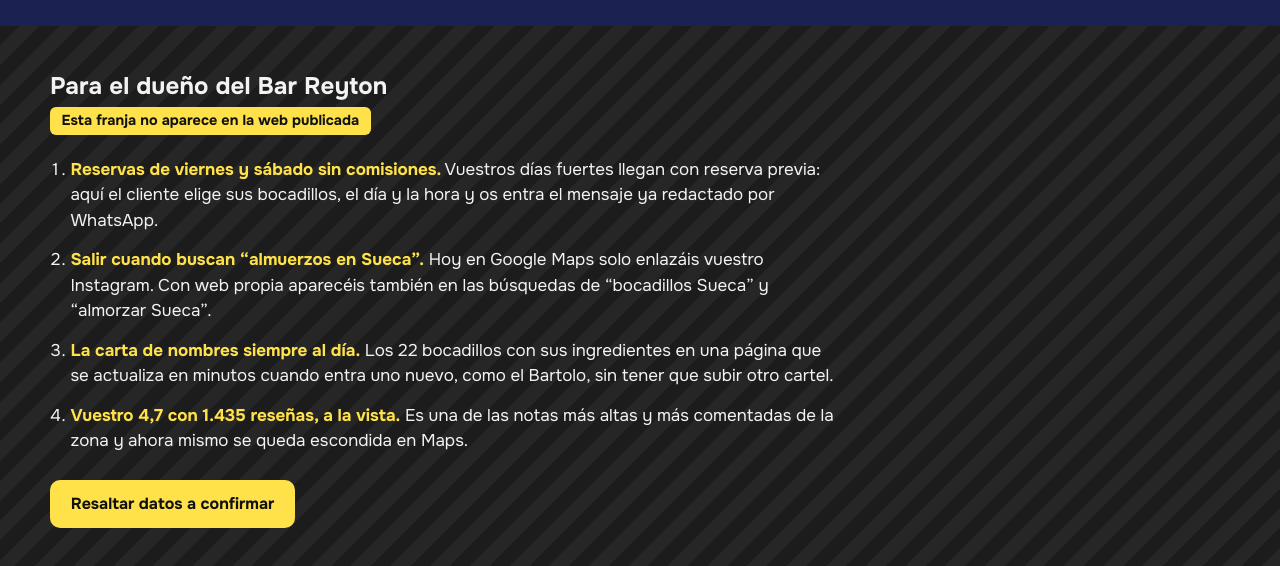
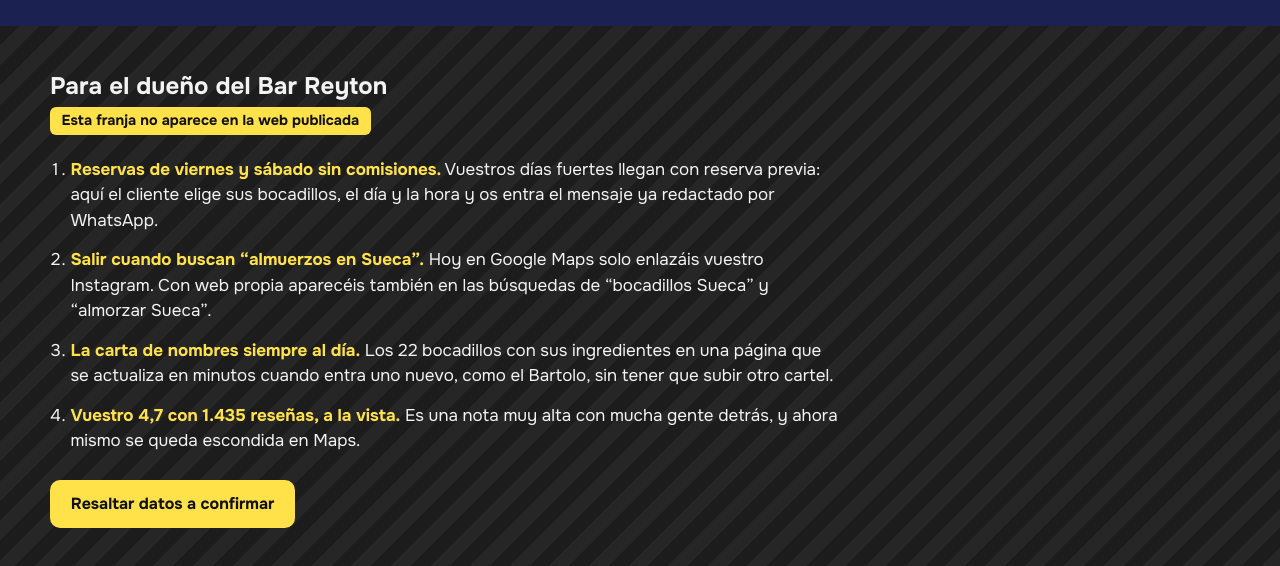
Before and after one commit to Playmobil027/bar-reyton-sueca, a plain HTML site: page index.html in a window 1280 px wide. Shown: the part 6719-7285 px from the top of the page. Drawn offline with Linux system fonts and the light colour scheme.

Commit message:
Texto franja dueño

```diff
--- a/index.html
+++ b/index.html
@@ -490,7 +490,7 @@ body.ver-editables .edit{outline:3px dashed #E0187F;outline-offset:3px;backgroun
       <li><b>Reservas de viernes y sábado sin comisiones.</b> Vuestros días fuertes llegan con reserva previa: aquí el cliente elige sus bocadillos, el día y la hora y os entra el mensaje ya redactado por WhatsApp.</li>
       <li><b>Salir cuando buscan “almuerzos en Sueca”.</b> Hoy en Google Maps solo enlazáis vuestro Instagram. Con web propia aparecéis también en las búsquedas de “bocadillos Sueca” y “almorzar Sueca”.</li>
       <li><b>La carta de nombres siempre al día.</b> Los 22 bocadillos con sus ingredientes en una página que se actualiza en minutos cuando entra uno nuevo, como el Bartolo, sin tener que subir otro cartel.</li>
-      <li><b>Vuestro 4,7 con 1.435 reseñas, a la vista.</b> Es una de las notas más altas y más comentadas de la zona y ahora mismo se queda escondida en Maps.</li>
+      <li><b>Vuestro 4,7 con 1.435 reseñas, a la vista.</b> Es una nota muy alta con mucha gente detrás, y ahora mismo se queda escondida en Maps.</li>
     </ol>
     <button type="button" id="resaltar">Resaltar datos a confirmar</button>
   </div>
```
